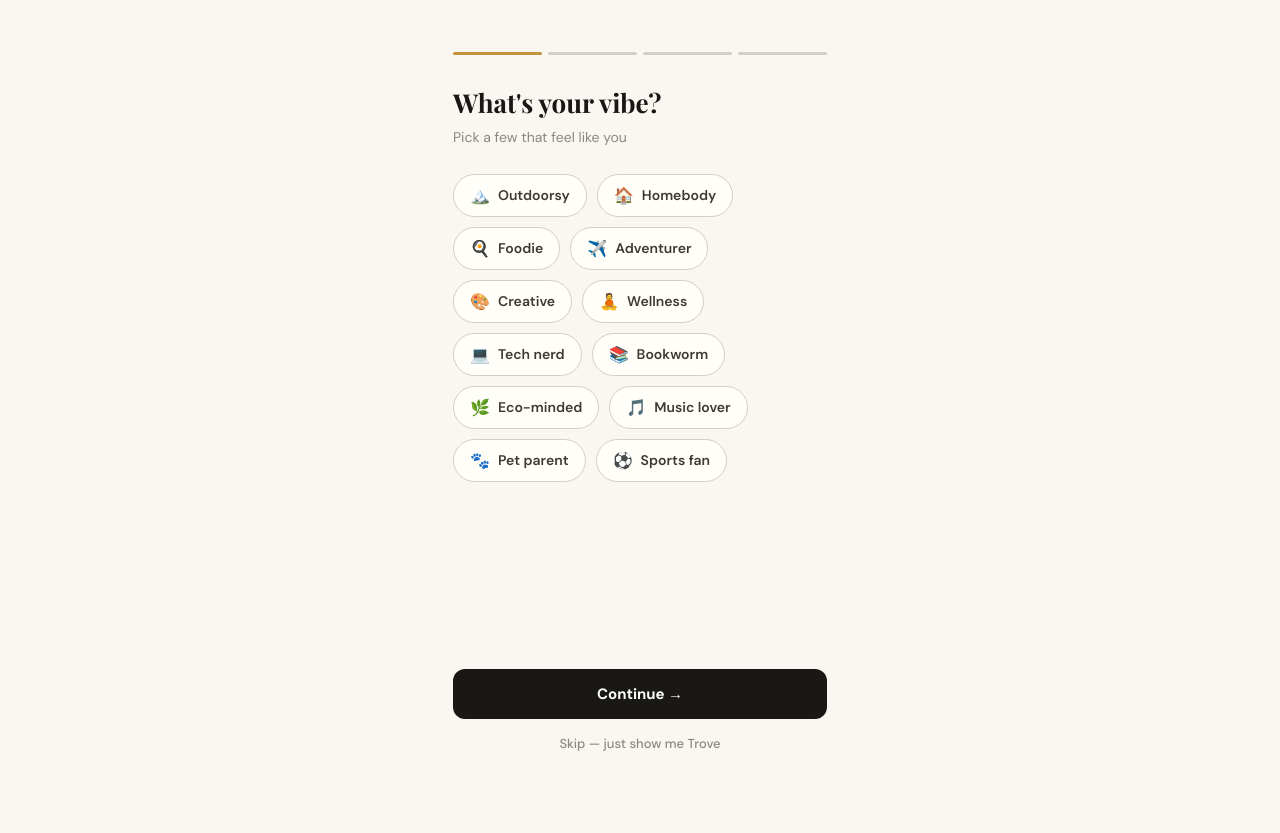
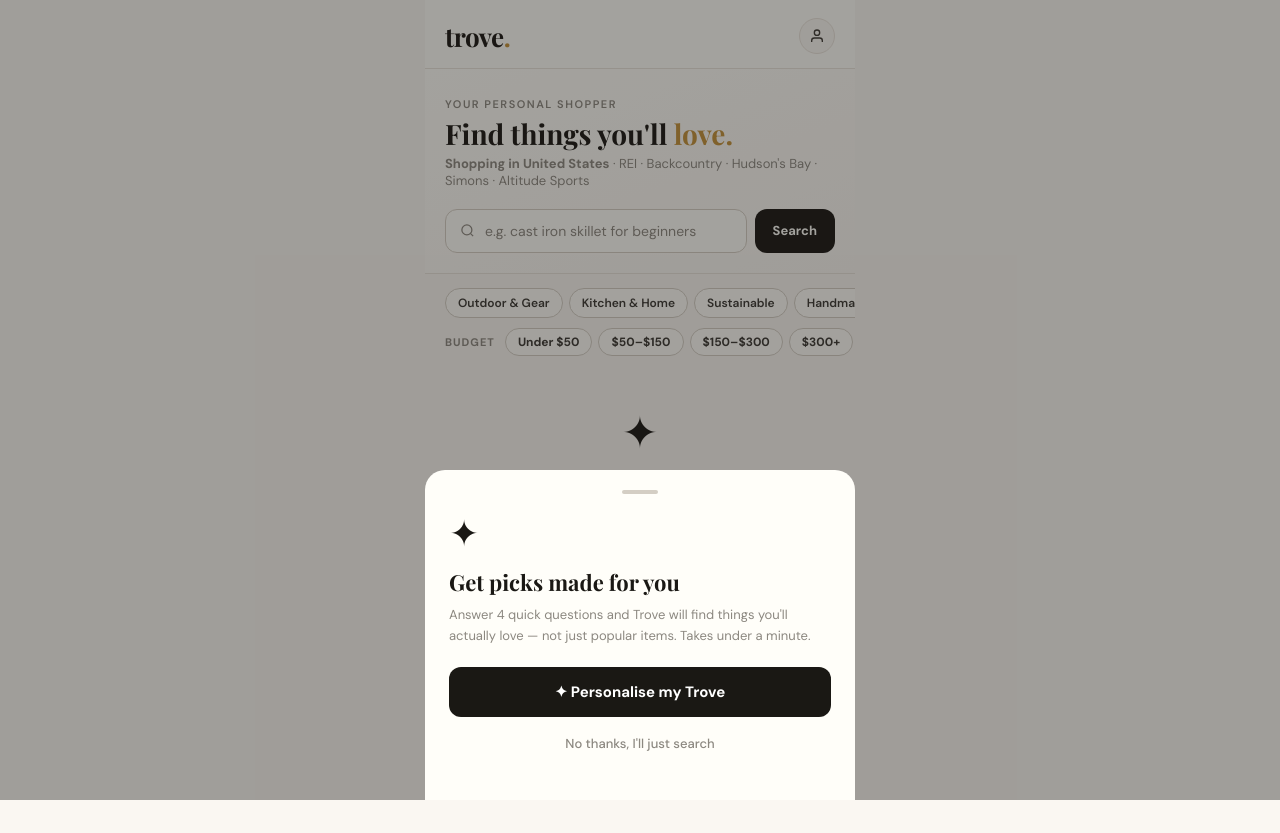
Before and after one commit to mikebkr-eng/trove, a React (Vite) app: page / in a window 1280 px wide. Built offline with nearby package versions, Linux system fonts and the light colour scheme.

Commit message:
Update App.jsx

```diff
--- a/src/App.jsx
+++ b/src/App.jsx
@@ -423,6 +423,26 @@
     padding: 12px 0;
   }
 
+  /* Onboarding prompt */
+  .onboarding-prompt {
+    position: fixed; inset: 0; background: rgba(26,24,20,0.4);
+    z-index: 250; display: flex; align-items: flex-end; justify-content: center;
+    animation: fadeIn 0.2s ease;
+  }
+  .onboarding-prompt-sheet {
+    background: var(--warm-white); border-radius: 20px 20px 0 0;
+    padding: 8px 24px 40px; width: 100%; max-width: 430px;
+    animation: slideUp 0.25s ease;
+  }
+  .onboarding-prompt-icon { font-size: 36px; margin: 16px 0 10px; }
+  .onboarding-prompt-title {
+    font-family: "Playfair Display", serif;
+    font-size: 22px; font-weight: 700; color: var(--ink); margin-bottom: 8px;
+  }
+  .onboarding-prompt-sub {
+    font-size: 13px; color: var(--muted); line-height: 1.6; margin-bottom: 20px;
+  }
+
   /* Onboarding */
   .onboarding-overlay {
     position: fixed; inset: 0; background: var(--cream);
@@ -692,11 +712,13 @@
   const [userHandle] = useState(getUserHandle);
   const [searchPlaceholder] = useState(() => getRandom(SEARCH_EXAMPLES));
   const [priceFilter, setPriceFilter] = useState(null);
+  const [discoverAngle, setDiscoverAngle] = useState(null);
 
   // Onboarding
-  const [showOnboarding, setShowOnboarding] = useState(() => {
+  const [showOnboardingPrompt, setShowOnboardingPrompt] = useState(() => {
     return !localStorage.getItem("trove_profile_done");
   });
+  const [showOnboarding, setShowOnboarding] = useState(false);
   const [onboardingStep, setOnboardingStep] = useState(0);
   const [profile, setProfile] = useState(() => {
     try { return JSON.parse(localStorage.getItem("trove_profile") || "{}"); } catch { return {}; }
@@ -752,6 +774,7 @@
     setLoading(true);
     setError(null);
     setProducts([]);
+    setDiscoverAngle(null);
 
     const msgs = ["Searching across stores...", "Finding the best matches...", "Almost there..."];
     let mi = 0;
@@ -786,6 +809,7 @@
     setError(null);
     setProducts([]);
     setQuery("");
+    setDiscoverAngle(null);
 
     const msgs = ["Studying your taste...", "Discovering hidden gems...", "Curating just for you..."];
     let mi = 0;
@@ -806,7 +830,8 @@
       });
       const data = await res.json();
       if (!res.ok) throw new Error(data.error || "Discovery failed");
-      setProducts(data.products || []);
+            setProducts(data.products || []);
+      if (data.angle) setDiscoverAngle(data.angle);
     } catch(e) {
       setError(e.message);
     } finally {
@@ -821,11 +846,14 @@
     localStorage.setItem("trove_profile", JSON.stringify(merged));
     localStorage.setItem("trove_profile_done", "1");
     setShowOnboarding(false);
+    setShowOnboardingPrompt(false);
   };
 
   const skipOnboarding = () => {
     localStorage.setItem("trove_profile_done", "1");
     setShowOnboarding(false);
+    setShowOnboardingPrompt(false);
+    setShowOnboardingPrompt(false);
   };
 
   const handleShareItem = (product) => {
@@ -954,7 +982,7 @@
                   </div>
                   <button className="search-btn" style={{marginTop:16, padding:"13px 28px", fontSize:14, borderRadius:12}}
                     onClick={handleDiscover} disabled={loading}>
-                    ✦ Discover for me
+                    ✦ Find something I'll love
                   </button>
                 </div>
               )}
@@ -962,7 +990,15 @@
                 <div className="empty-section">
                   <div className="empty-icon">🔍</div>
                   <div className="empty-title">Nothing found</div>
-                  <div className="empty-sub">{error}<br/><br/>Try a slightly broader term — e.g. "crampons" instead of "ice climbing crampons".</div>
+                  <div className="empty-sub">
+                    {error}
+                    {query && <><br/><br/>Try a slightly broader term — e.g. "crampons" instead of "ice climbing crampons".</>}
+                    {!query && <><br/><br/>Try selecting a category above or searching for something specific.</>}
+                  </div>
+                  <button className="search-btn" style={{marginTop:16, padding:"12px 24px", borderRadius:12, fontSize:13}}
+                    onClick={() => query ? handleSearch() : handleDiscover()}>
+                    Try again
+                  </button>
                 </div>
               )}
 
@@ -979,8 +1015,15 @@
               {!loading && products.length > 0 && (
                 <>
                   <div className="section-header">
-                    <div className="section-title">
-                      {query ? `Results for "${query}"` : "Picked for you"}
+                    <div>
+                      <div className="section-title">
+                        {query ? `Results for "${query}"` : "Picked for you"}
+                      </div>
+                      {!query && discoverAngle && (
+                        <div style={{fontSize:12, color:"var(--muted)", marginTop:3, fontStyle:"italic"}}>
+                          {discoverAngle}
+                        </div>
+                      )}
                     </div>
                     <div className="section-sub">{products.length} finds</div>
                   </div>
@@ -993,7 +1036,7 @@
                   <div style={{padding:"20px", textAlign:"center"}}>
                     <button className="search-btn" style={{borderRadius:12, padding:"12px 24px"}}
                       onClick={() => query ? handleSearch() : handleDiscover()} disabled={loading}>
-                      ↻ Refresh picks
+                      ↻ Find something else
                     </button>
                   </div>
                 </>
@@ -1077,7 +1120,7 @@
               </div>
 
               {/* Edit profile button */}
-              <button onClick={() => { setOnboardingStep(0); setShowOnboarding(true); }}
+              <button onClick={() => { setOnboardingStep(0); setShowOnboarding(true); setShowOnboardingPrompt(false); }}
                 style={{
                   display:"flex", alignItems:"center", gap:8,
                   background:"var(--warm-white)", border:"1.5px solid var(--border2)",
@@ -1177,6 +1220,27 @@
           )}
 
         </div>
+
+        {/* ONBOARDING PROMPT */}
+        {showOnboardingPrompt && !showOnboarding && (
+          <div className="onboarding-prompt" onClick={() => setShowOnboardingPrompt(false)}>
+            <div className="onboarding-prompt-sheet" onClick={e => e.stopPropagation()}>
+              <div className="modal-handle" style={{margin:"12px auto 16px"}} />
+              <div className="onboarding-prompt-icon">✦</div>
+              <div className="onboarding-prompt-title">Get picks made for you</div>
+              <div className="onboarding-prompt-sub">
+                Answer 4 quick questions and Trove will find things you'll actually love — not just popular items. Takes under a minute.
+              </div>
+              <button className="onboarding-btn onboarding-btn-primary" style={{marginBottom:10}}
+                onClick={() => { setShowOnboardingPrompt(false); setShowOnboarding(true); }}>
+                ✦ Personalise my Trove
+              </button>
+              <button className="onboarding-btn onboarding-btn-skip" onClick={skipOnboarding}>
+                No thanks, I'll just search
+              </button>
+            </div>
+          </div>
+        )}
 
         {/* ONBOARDING */}
         {showOnboarding && (() => {
```
